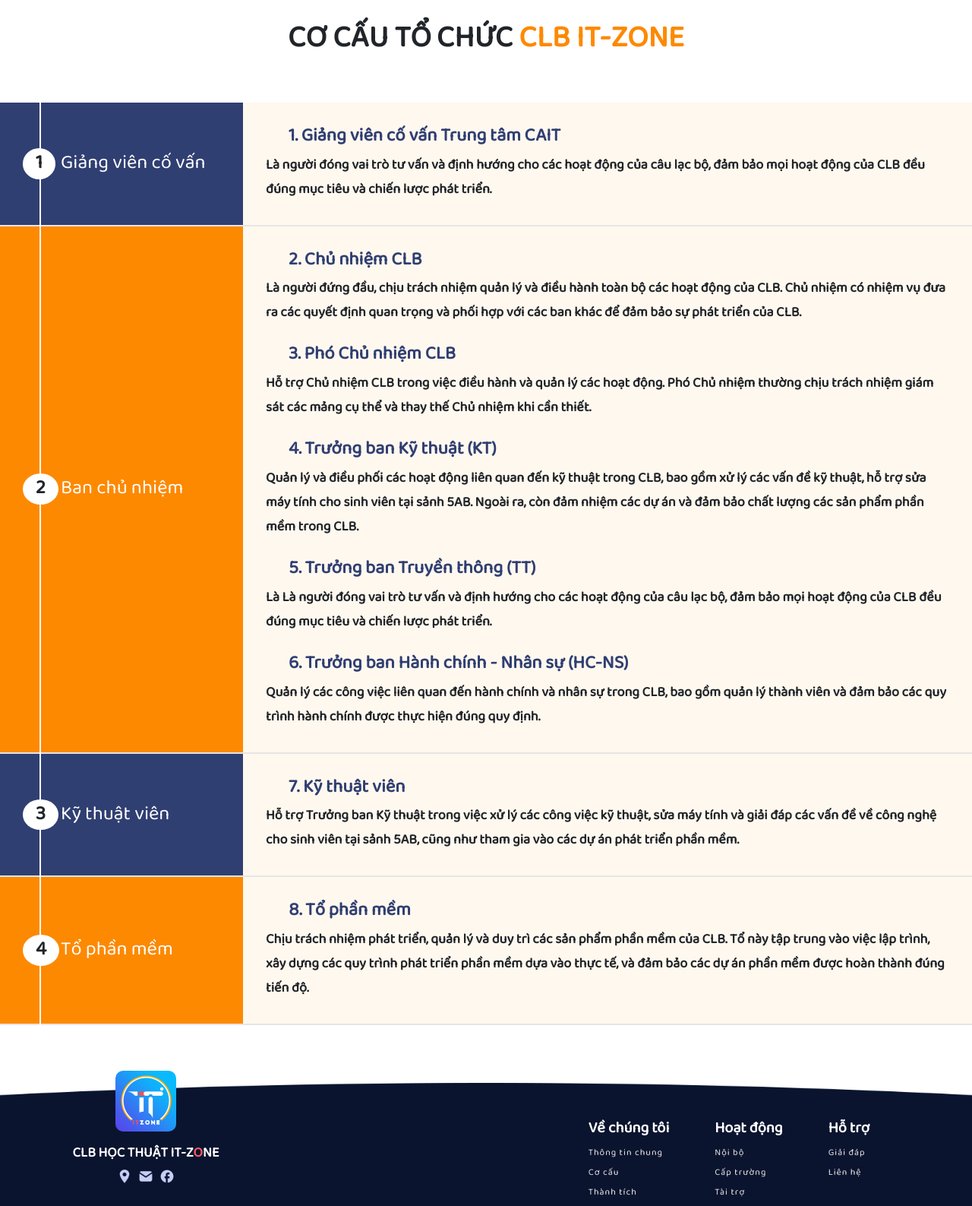
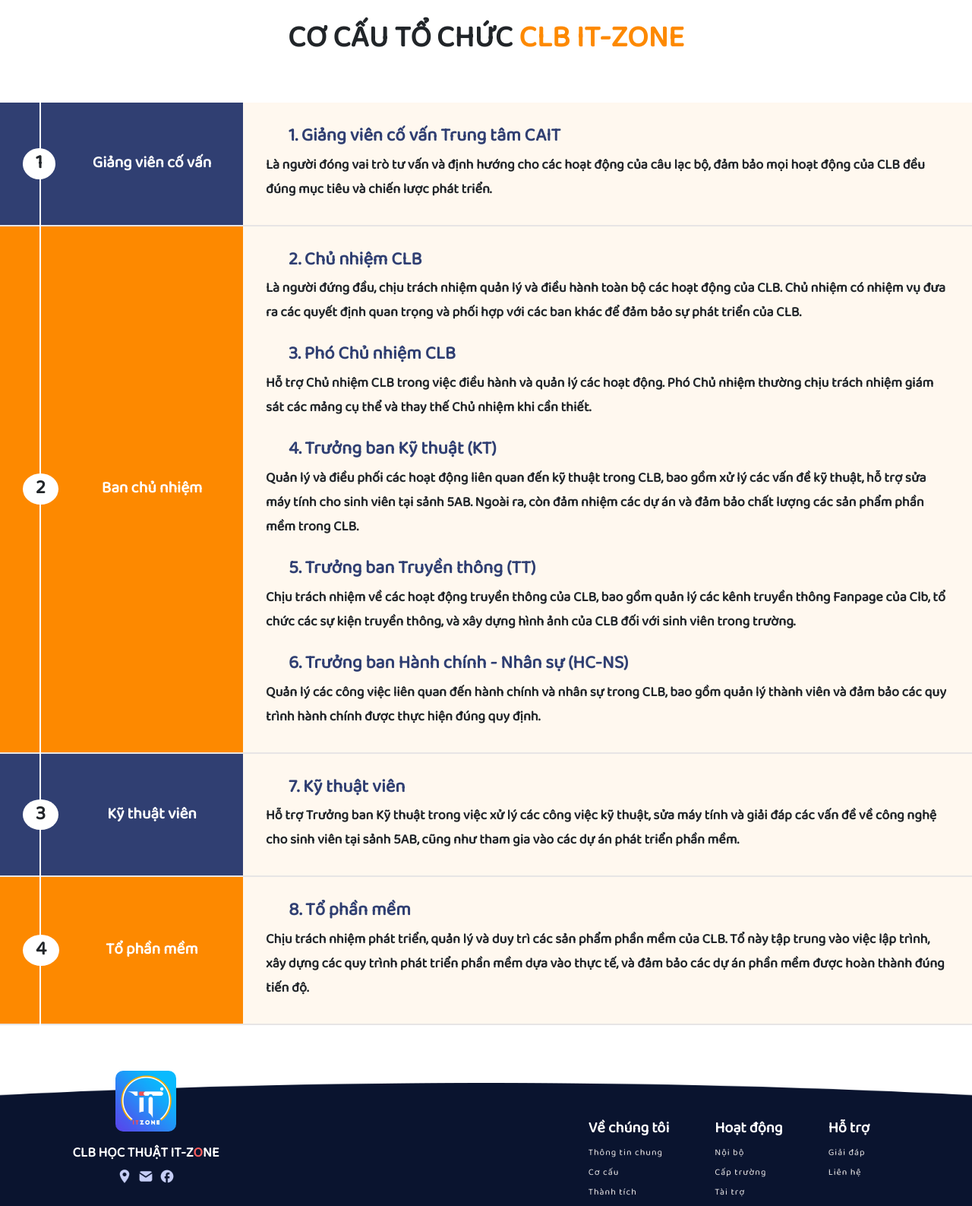
Before and after one commit to Tiendat06/LandingPageITZone, a PHP site: page /info in a window 1280 px wide. Shown: the part 1560-3147 px from the top of the page at 76% size. Run offline with PHP 8.4, Linux system fonts and the light colour scheme; some libraries are stand-ins or nearby versions.

Commit message:
update extra

```diff
--- a/public/scss/pages/info.scss
+++ b/public/scss/pages/info.scss
@@ -183,7 +183,12 @@
             color: $background-color;
             display: flex;
             align-items: center;
+            justify-content: center;
             margin-bottom: 0;
+            span{
+              font-weight: bold;
+              font-size: $title-size;
+            }
           }
         }
 
--- a/views/site/home.php
+++ b/views/site/home.php
@@ -153,7 +153,7 @@
             </div>
             <div class="home-achieve__item p-3">
                 <div class="home-achieve__item--inner position-relative">
-                    <img class="home-achieve__img" src="/public/img/home/achieve_3.png" alt="">
+                    <img class="home-achieve__img" src="/public/img/home/achieve_2.png" alt="">
                     <div class="home-activity-more__img--overlay d-none">
                         <div class="home-activity-more__img--overlay-text">
                             <div class="home-activity-more--overlay-item text-center col-lg-12 col-md-12 col-sm-12">
--- a/views/site/info.php
+++ b/views/site/info.php
@@ -125,7 +125,7 @@
                     </div>
                     <div class="info-structure__item-text--inner mt-4">
                         <h4 class="info-structure__item-text-subtitle">5. Trưởng ban Truyền thông (TT)</h4>
-                        <p class="info-structure__item-text-para">Là Là người đóng vai trò tư vấn và định hướng cho các hoạt động của câu lạc bộ, đảm bảo mọi hoạt động của CLB đều đúng mục tiêu và chiến lược phát triển.</p>
+                        <p class="info-structure__item-text-para">Chịu trách nhiệm về các hoạt động truyền thông của CLB, bao gồm quản lý các kênh truyền thông Fanpage của Clb, tổ chức các sự kiện truyền thông, và xây dựng hình ảnh của CLB đối với sinh viên trong trường.</p>
                     </div>
                     <div class="info-structure__item-text--inner mt-4">
                         <h4 class="info-structure__item-text-subtitle">6. Trưởng ban Hành chính - Nhân sự (HC-NS)</h4>
```
Also changed, not shown: public/css/main.css, 1 other file.
